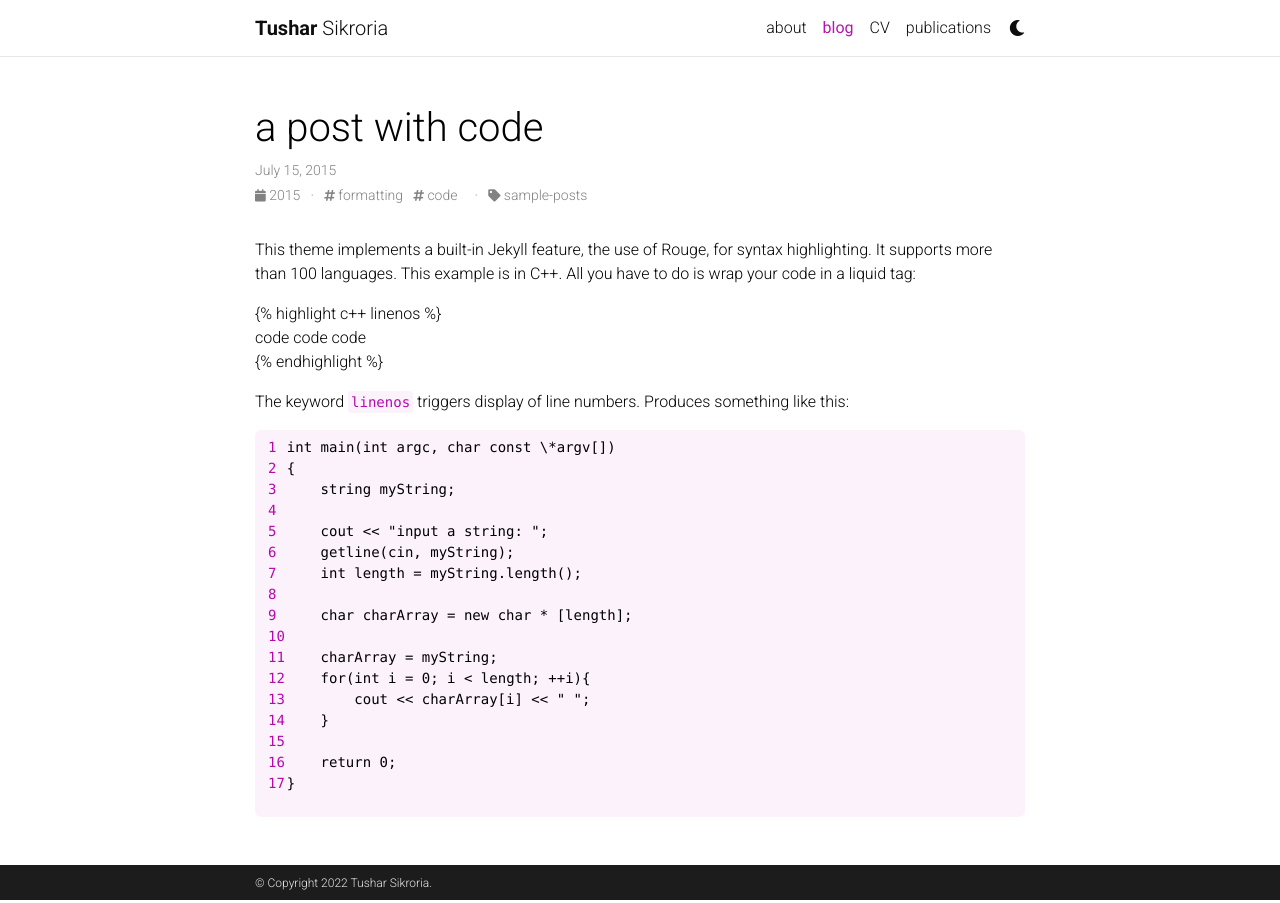
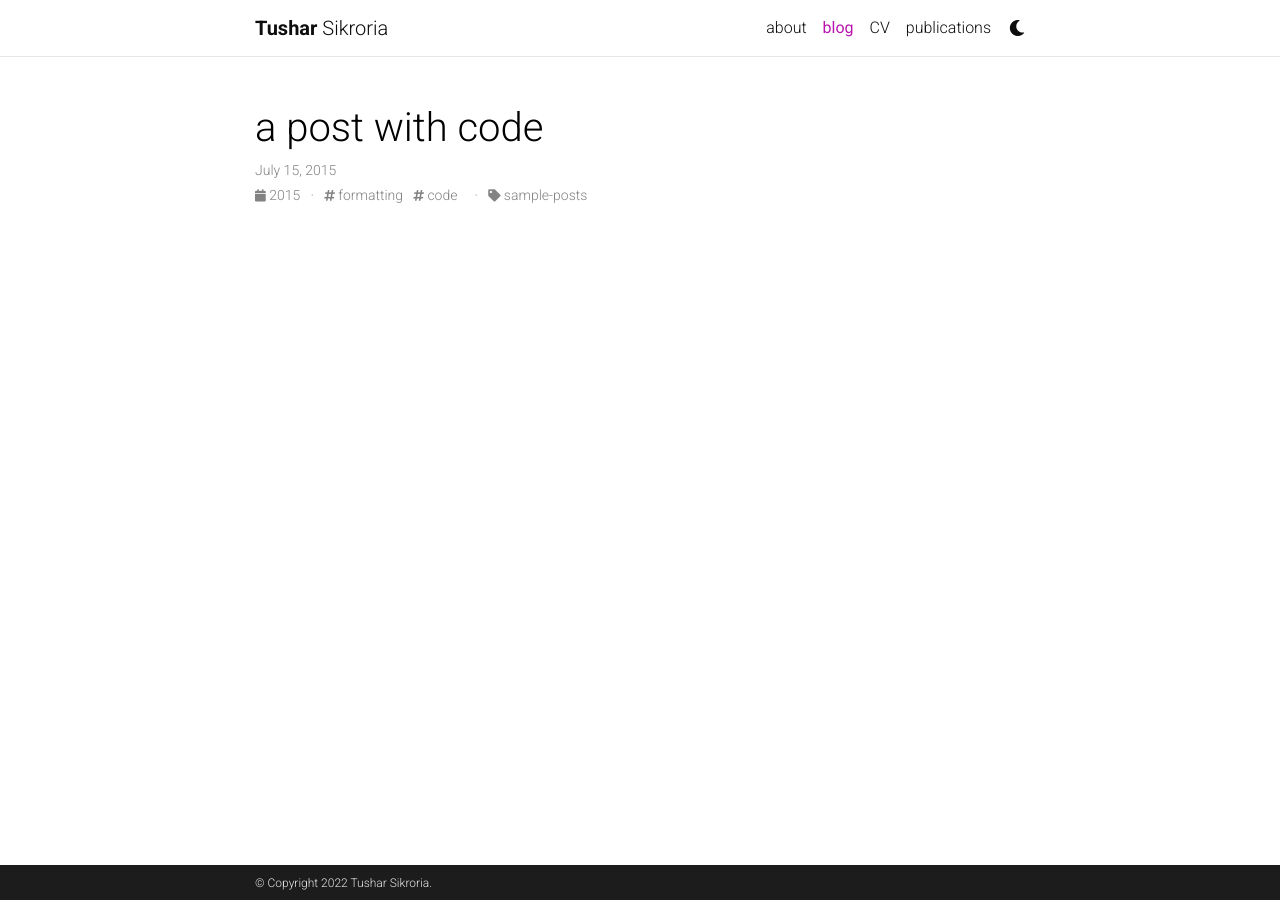
Before and after one commit to tushar-sikroria/tushar-sikroria.github.io, a Jekyll site: the page built from _posts/2015-07-15-code.md, in a window 1280 px wide. Built offline with Jekyll 4.4.1, drawn with Linux system fonts in a browser that asks for light colours; comment, search, counter and statistics services are not loaded; a style sheet for code colours, icons or effects is not loaded.

Commit message:
Update 2015-07-15-code.md

```diff
--- a/_posts/2015-07-15-code.md
+++ b/_posts/2015-07-15-code.md
@@ -6,36 +6,3 @@ description: an example of a blog post with some code
 tags: formatting code
 categories: sample-posts
 ---
-This theme implements a built-in Jekyll feature, the use of Rouge, for syntax highlighting.
-It supports more than 100 languages.
-This example is in C++.
-All you have to do is wrap your code in a liquid tag:
-
-{% raw  %}
-{% highlight c++ linenos %}  <br/> code code code <br/> {% endhighlight %}
-{% endraw %}
-
-The keyword `linenos` triggers display of line numbers.
-Produces something like this:
-
-{% highlight c++ linenos %}
-
-int main(int argc, char const \*argv[])
-{
-    string myString;
-
-    cout << "input a string: ";
-    getline(cin, myString);
-    int length = myString.length();
-
-    char charArray = new char * [length];
-
-    charArray = myString;
-    for(int i = 0; i < length; ++i){
-        cout << charArray[i] << " ";
-    }
-
-    return 0;
-}
-
-{% endhighlight %}
```
